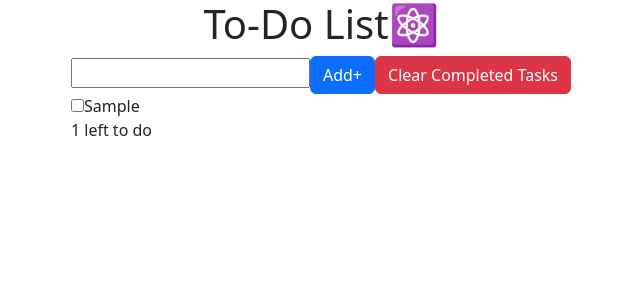
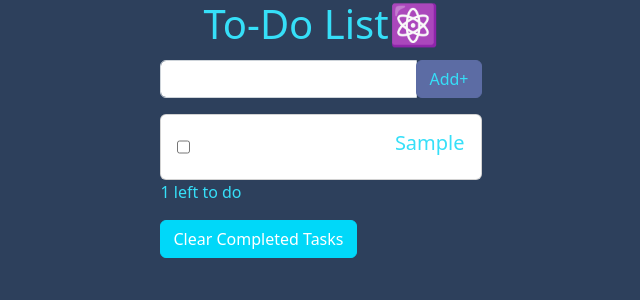
Before and after one commit to Boriwan/react_to-do_list, a React (Create React App) app: page / in a window 1280 px wide. Both pictures are taken after typing "Sample" into the empty fields and a click on the button "Add+". Shown: the top 300 px of the page, without its empty margins (319-959 px from the left). Built offline with nearby package versions, Linux system fonts and the light colour scheme.

Commit message:
styling progress

```diff
--- a/package.json
+++ b/package.json
@@ -7,6 +7,7 @@
     "@testing-library/react": "^13.3.0",
     "@testing-library/user-event": "^13.5.0",
     "bootstrap": "^5.2.0",
+    "node-sass": "^7.0.1",
     "react": "^18.2.0",
     "react-bootstrap": "^2.5.0",
     "react-dom": "^18.2.0",
@@ -37,5 +38,8 @@
       "last 1 firefox version",
       "last 1 safari version"
     ]
+  },
+  "devDependencies": {
+    "sass": "^1.54.7"
   }
 }
--- a/src/App.js
+++ b/src/App.js
@@ -1,6 +1,5 @@
-import React, { useState, useRef, useEffect } from "react";
-import TodoList from "./TodoList";
-import Button from 'react-bootstrap/Button';
+import React, { useState, useRef, useEffect } from 'react';
+import TodoList from './TodoList';
 
 const LOCAL_STORAGE_KEY = 'todoApp.todos'
 
@@ -30,7 +29,7 @@ function App() {
   //add new todos
   function handleAddTodo(e) {
     const name = todoNameRef.current.value
-    var id = "id" + Math.random().toString(16).slice(2)
+    var id = 'id' + Math.random().toString(16).slice(2)
     if (name === '') return
     setTodos(prevTodos => {
       return [...prevTodos, { id: id, name: name, complete: false }]
@@ -46,17 +45,22 @@ function App() {
 
   return (
     <>
-      <h1 className="text-center">To-Do List⚛</h1>
+      <h1 className='text-center'>To-Do List⚛</h1>
 
-      <div className="d-flex flex-row justify-content-center align-items-center">
-        <div>
-          <input ref={todoNameRef} type="text" />
-          <Button onClick={handleAddTodo}>Add+</Button>
-          <Button variant="danger" onClick={handleClearTodos}>Clear Completed Tasks</Button>
-          <TodoList todos={todos} toggleTodo={toggleTodo} />
-          <p>{todos.filter(todo => !todo.complete).length} left to do</p>
+
+        <div className='d-flex flex-column justify-content-center align-items-center p-1'>
+          <div>
+            <div className="input-group mb-3">
+              <input className='form-control' ref={todoNameRef} type='text' />
+              <div className="input-group-append">
+                <button className='btn btn-add' onClick={handleAddTodo}>Add+</button>
+              </div>
+            </div>
+            <TodoList todos={todos} toggleTodo={toggleTodo} />
+            <p>{todos.filter(todo => !todo.complete).length} left to do</p>
+            <button className='btn btn-clear' onClick={handleClearTodos}>Clear Completed Tasks</button>
+          </div>
         </div>
-      </div>
     </>
   )
 }
--- a/src/Todo.js
+++ b/src/Todo.js
@@ -5,11 +5,15 @@ export default function Todo({ todo, toggleTodo }) {
         toggleTodo(todo.id)
     }
     return (
-        <div>
-            <label>
-                <input type="checkbox" checked={todo.complete} onChange={handleTodoClick} />
-                {todo.name}
-            </label>
-        </div>
+        <>
+                <div className='card'>
+                    <div class='card-body'>
+                        <label className='d-flex justify-content-between'>
+                            <input type='checkbox' checked={todo.complete} onChange={handleTodoClick} />
+                            <h5 className='card-title'>{todo.name}</h5>
+                        </label>
+                    </div>
+                </div>
+        </>
     )
 }
--- /dev/null
+++ b/src/custom.css
@@ -0,0 +1,37 @@
+/*
+colors
+#00D8F9
+#36DFF8
+#056D89
+#5C6CA4
+#B6CBD2
+#2D405C
+*/
+
+body {
+    background-color: #2D405C !important;
+}
+
+h1, h5, p {
+    color: #36DFF8;
+}
+
+.btn-add {
+    background-color: #5C6CA4 !important;
+    border-color: #5C6CA4 !important;
+    color: #36DFF8 !important;
+}
+
+.btn-add:hover {
+    background-color: #4c5989 !important;
+}
+
+.btn-clear {
+    background-color: #00D8F9 !important;
+    border-color: #00D8F9 !important;
+    color: #FFFFFF !important;
+}
+
+.btn-clear:hover {
+    background-color: #00b2cd !important;
+}
--- a/src/index.js
+++ b/src/index.js
@@ -1,6 +1,7 @@
 import React from 'react';
 import ReactDOM from 'react-dom/client';
 import App from './App';
+import './custom.css';
 
 // Bootstrap CSS
 import "bootstrap/dist/css/bootstrap.min.css";
```
Also changed, not shown: 1 other file (tests, documents, lock files or other folders).
